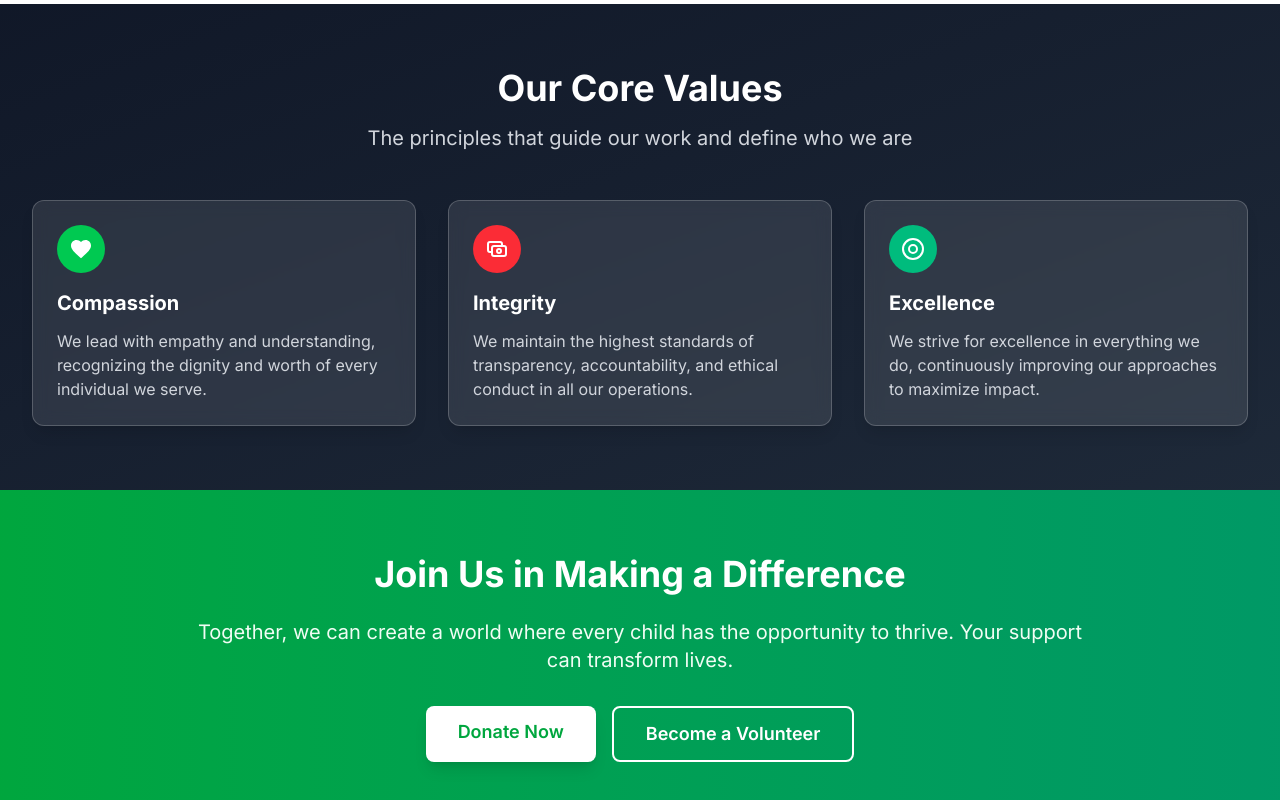
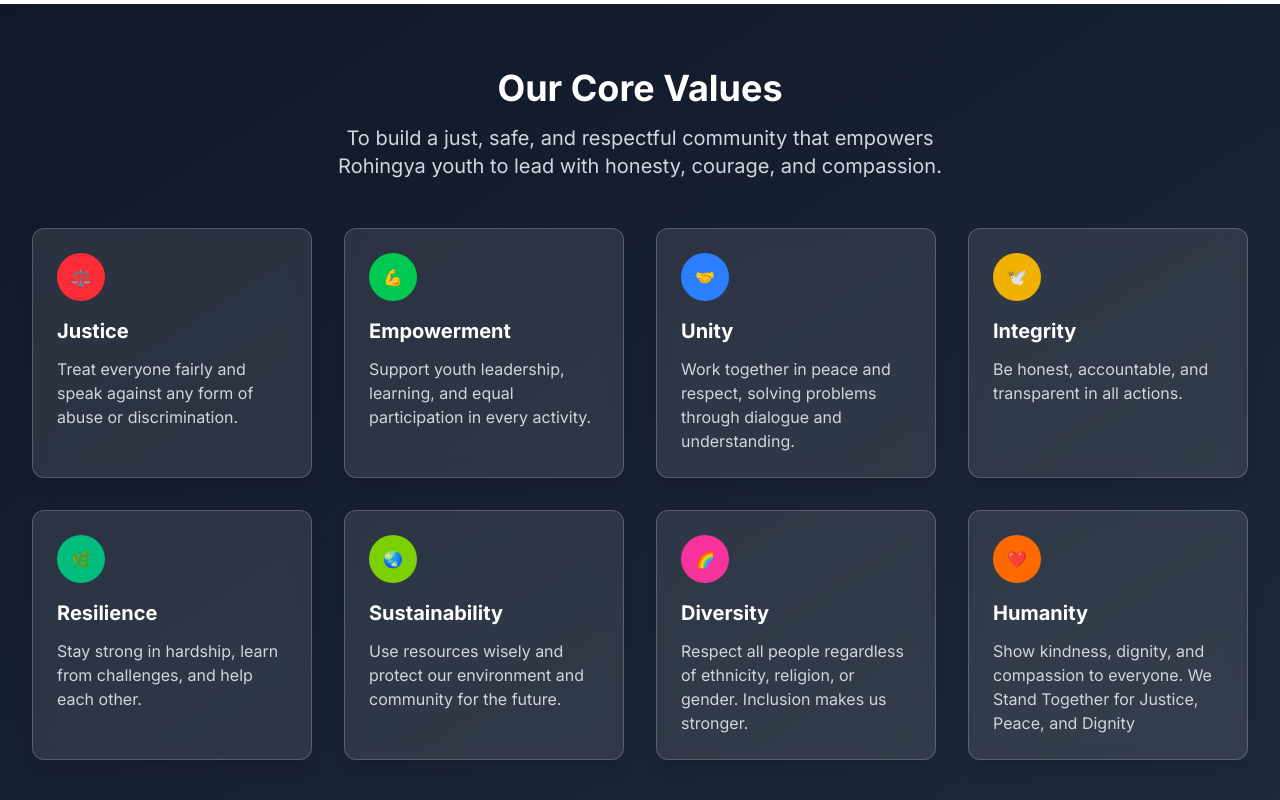
Before and after one commit to Mustakahmmed-dev/cry-org, a Next.js app: page /who-we-are in a window 1280 px wide. Shown: the part 2420-3220 px from the top of the page. Built offline with nearby package versions, Linux system fonts and the light colour scheme.

Commit message:
Core values have been updated

```diff
--- a/src/components/ui/WhoWeAre.jsx
+++ b/src/components/ui/WhoWeAre.jsx
@@ -216,56 +216,95 @@ const WhoWeAre = () => {
           <div className="text-center mb-12">
             <h2 className="text-4xl font-bold mb-4">Our Core Values</h2>
             <p className="text-xl text-gray-300 max-w-2xl mx-auto">
-              The principles that guide our work and define who we are
-            </p>
+              To build a just, safe, and respectful community that empowers Rohingya youth to lead with honesty, courage, and compassion.      </p>
           </div>
-          <div className="grid md:grid-cols-3 gap-8">
-            <div className="bg-white/10 backdrop-blur-sm border border-white/20 rounded-xl shadow-lg">
-              <div className="p-6">
+
+          <div className="grid md:grid-cols-4 sm:grid-cols-2 gap-8">
+            {/* Justice */}
+            <div className="bg-white/10 backdrop-blur-sm border border-white/20 rounded-xl shadow-lg p-6">
+              <div className="bg-red-500 w-12 h-12 rounded-full flex items-center justify-center mb-4">
+                ⚖️
+              </div>
+              <h3 className="text-xl font-bold mb-3">Justice</h3>
+              <p className="text-gray-300">
+                Treat everyone fairly and speak against any form of abuse or discrimination.        </p>
+            </div>
+
+            {/* Empowerment */}
+            <div className="bg-white/10 backdrop-blur-sm border border-white/20 rounded-xl shadow-lg p-6">
               <div className="bg-green-500 w-12 h-12 rounded-full flex items-center justify-center mb-4">
-                  <svg className="w-6 h-6 text-white" fill="currentColor" viewBox="0 0 24 24">
-                    <path d="M12 21.35l-1.45-1.32C5.4 15.36 2 12.28 2 8.5 2 5.42 4.42 3 7.5 3c1.74 0 3.41.81 4.5 2.09C13.09 3.81 14.76 3 16.5 3 19.58 3 22 5.42 22 8.5c0 3.78-3.4 6.86-8.55 11.54L12 21.35z" />
-                  </svg>
+                💪
               </div>
-                <h3 className="text-xl font-bold mb-3">Compassion</h3>
+              <h3 className="text-xl font-bold mb-3">Empowerment</h3>
               <p className="text-gray-300">
-                  We lead with empathy and understanding, recognizing the dignity and worth
-                  of every individual we serve.
-                </p>
+                Support youth leadership, learning, and equal participation in every activity.              </p>
             </div>
+
+            {/* Unity */}
+            <div className="bg-white/10 backdrop-blur-sm border border-white/20 rounded-xl shadow-lg p-6">
+              <div className="bg-blue-500 w-12 h-12 rounded-full flex items-center justify-center mb-4">
+                🤝
               </div>
-            <div className="bg-white/10 backdrop-blur-sm border border-white/20 rounded-xl shadow-lg">
-              <div className="p-6">
-                <div className="bg-red-500 w-12 h-12 rounded-full flex items-center justify-center mb-4">
-                  <svg className="w-6 h-6 text-white" fill="none" stroke="currentColor" viewBox="0 0 24 24">
-                    <path d="M17 9V7a2 2 0 0 0-2-2H5a2 2 0 0 0-2 2v6a2 2 0 0 0 2 2h2m2 4h10a2 2 0 0 0 2-2v-6a2 2 0 0 0-2-2H9a2 2 0 0 0-2 2v6a2 2 0 0 0 2 2zm7-5a2 2 0 1 1-4 0 2 2 0 0 1 4 0z" strokeWidth="2" />
-                  </svg>
+              <h3 className="text-xl font-bold mb-3">Unity</h3>
+              <p className="text-gray-300">
+                Work together in peace and respect, solving problems through dialogue and understanding.              </p>
+            </div>
+
+            {/* Integrity */}
+            <div className="bg-white/10 backdrop-blur-sm border border-white/20 rounded-xl shadow-lg p-6">
+              <div className="bg-yellow-500 w-12 h-12 rounded-full flex items-center justify-center mb-4">
+                🕊️
               </div>
               <h3 className="text-xl font-bold mb-3">Integrity</h3>
               <p className="text-gray-300">
-                  We maintain the highest standards of transparency, accountability, and
-                  ethical conduct in all our operations.
+                Be honest, accountable, and transparent in all actions.
               </p>
             </div>
+
+            {/* Resilience */}
+            <div className="bg-white/10 backdrop-blur-sm border border-white/20 rounded-xl shadow-lg p-6">
+              <div className="bg-emerald-500 w-12 h-12 rounded-full flex items-center justify-center mb-4">
+                🌿
               </div>
-            <div className="bg-white/10 backdrop-blur-sm border border-white/20 rounded-xl shadow-lg">
-              <div className="p-6">
-                <div className="bg-emerald-500 w-12 h-12 rounded-full flex items-center justify-center mb-4">
-                  <svg className="w-6 h-6 text-white" fill="none" stroke="currentColor" viewBox="0 0 24 24">
-                    <circle cx="12" cy="12" r="10" strokeWidth="2" />
-                    <circle cx="12" cy="12" r="4" strokeWidth="2" />
-                  </svg>
+              <h3 className="text-xl font-bold mb-3">Resilience</h3>
+              <p className="text-gray-300">
+                Stay strong in hardship, learn from challenges, and help each other.              </p>
             </div>
-                <h3 className="text-xl font-bold mb-3">Excellence</h3>
+
+            {/* Sustainability */}
+            <div className="bg-white/10 backdrop-blur-sm border border-white/20 rounded-xl shadow-lg p-6">
+              <div className="bg-lime-500 w-12 h-12 rounded-full flex items-center justify-center mb-4">
+                🌏
+              </div>
+              <h3 className="text-xl font-bold mb-3">Sustainability</h3>
               <p className="text-gray-300">
-                  We strive for excellence in everything we do, continuously improving
-                  our approaches to maximize impact.
-                </p>
+                Use resources wisely and protect our environment and community for the future.              </p>
             </div>
+
+            {/* Diversity */}
+            <div className="bg-white/10 backdrop-blur-sm border border-white/20 rounded-xl shadow-lg p-6">
+              <div className="bg-pink-500 w-12 h-12 rounded-full flex items-center justify-center mb-4">
+                🌈
+              </div>
+              <h3 className="text-xl font-bold mb-3">Diversity</h3>
+              <p className="text-gray-300">
+                Respect all people regardless of ethnicity, religion, or gender. Inclusion makes us stronger.              </p>
+            </div>
+
+            {/* Humanity */}
+            <div className="bg-white/10 backdrop-blur-sm border border-white/20 rounded-xl shadow-lg p-6">
+              <div className="bg-orange-500 w-12 h-12 rounded-full flex items-center justify-center mb-4">
+                ❤️
+              </div>
+              <h3 className="text-xl font-bold mb-3">Humanity</h3>
+              <p className="text-gray-300">
+                Show kindness, dignity, and compassion to everyone.
+                We Stand Together for Justice, Peace, and Dignity              </p>
             </div>
           </div>
         </div>
       </section>
+
 
       {/* Call to Action Section */}
       <section className="py-16 px-4 sm:px-6 lg:px-8 bg-gradient-to-r from-green-600 to-emerald-600 text-white">
```
Lines whose indentation alone changed are shown as unchanged.
